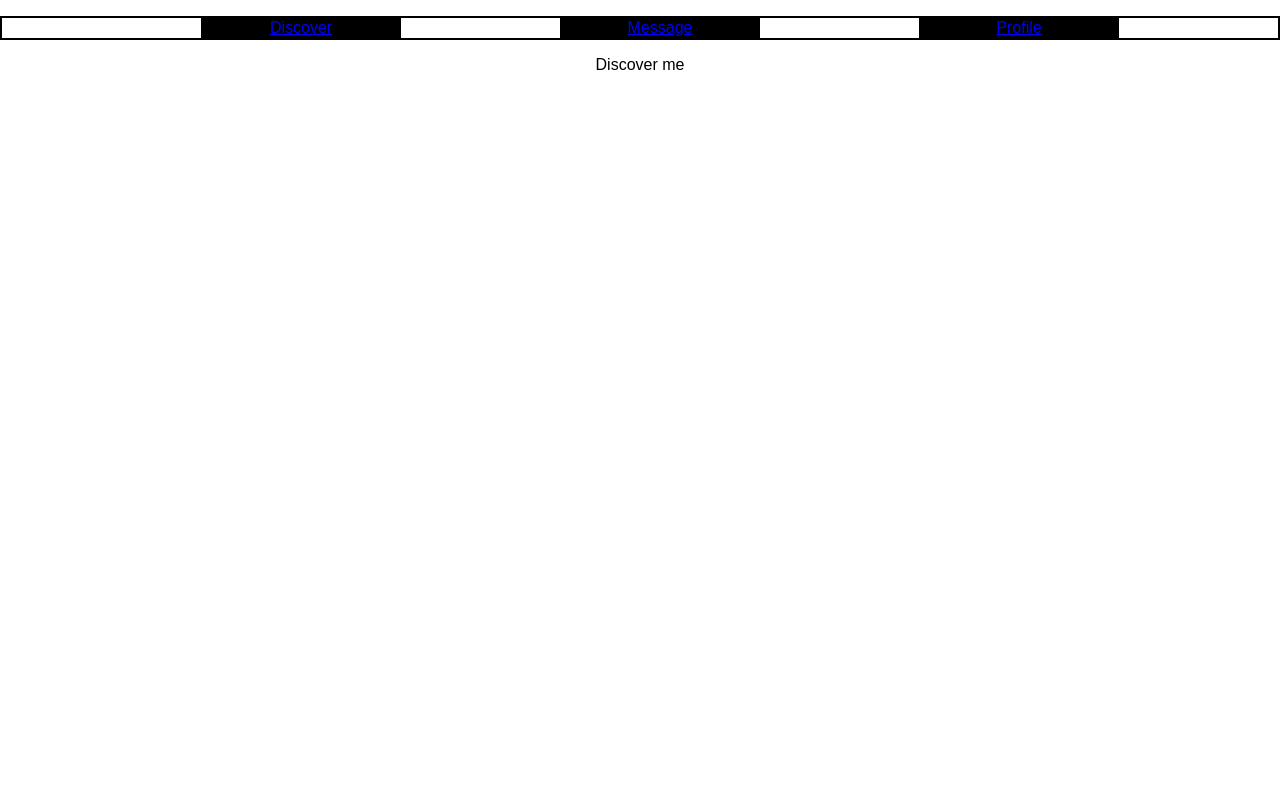
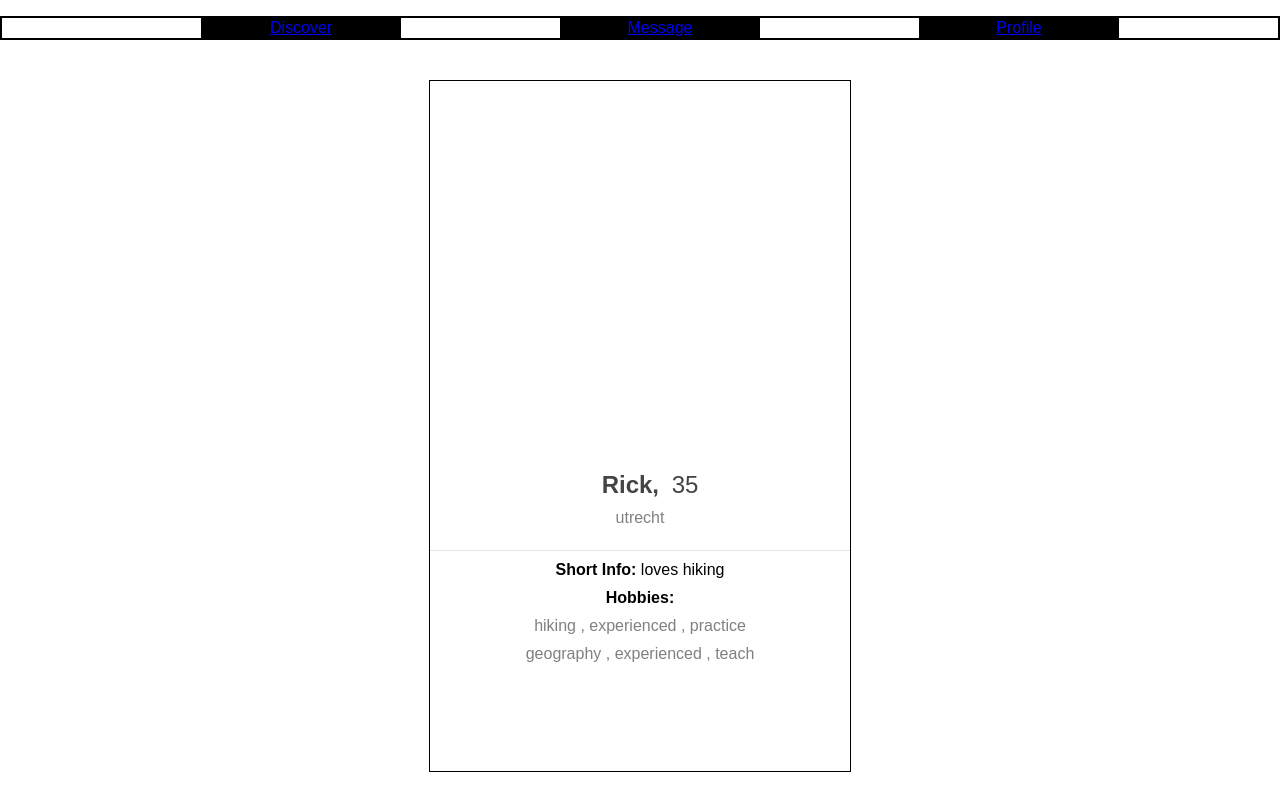
Before and after one commit to ami619847/tinder-like, a React (Create React App) app: page /Discover in a window 1280 px wide. Shown: the top 800 px of the page. Built offline with nearby package versions, Linux system fonts and the light colour scheme.

Commit message:
made user profiles appear on discovery page but not one by one

```diff
--- /dev/null
+++ b/src/components/DiscoverDumbComponent.css
@@ -0,0 +1,50 @@
+.container {
+  width: 420px;
+  height: 690px;
+  border: 1px solid black;
+  margin: 40px auto 0 auto;
+  position: relative;
+}
+
+.pic {
+  height: 55%;
+  position: relative;
+  overflow: hidden;
+}
+
+.image {
+  height: 100%;
+  position: absolute;
+  left: -112px;
+}
+
+.name-box {
+  width: 100%;
+  height: 80px;
+  border-bottom: 1px solid rgba(0,0,0,.1);
+  box-sizing: border-box;
+  font-family: 'Source Sans Pro', sans-serif;
+  position: relative;
+}
+
+h2 {
+  padding-top: -0px;
+  padding-left: 20px;
+  color: #454344;
+  margin: 0;
+  margin-top: 10px;
+}
+
+p {
+  margin: 0;
+  margin-top: 10px;
+  color: grey;
+  padding-left: 20px;
+  padding-right: 20px;
+  font-family: 'Source Sans Pro', sans-serif;
+}
+
+.age {
+  padding-left: 6px;
+  font-weight: 200;
+}
--- /dev/null
+++ b/src/components/DiscoverDumbComponent.js
@@ -0,0 +1,40 @@
+import * as React from 'react'
+import { connect } from 'react-redux'
+import { newUser, newHobby, changeUser } from '../actions/users'
+import { Link } from 'react-router-dom'
+import './DiscoverDumbComponent.css'
+
+class DiscoverDumbComponent extends React.PureComponent {
+  render() {
+    return(
+      <div>
+        { this.props.users.map(user =>
+          <div key={user.userId} className="container">
+            <div className="pic">
+              <img className="image" src=""/>
+            </div>
+            <div className="name-box">
+              <h2>{user.userName}, <span className="age"> {user.userAge}</span></h2>
+              <p>{user.userLocation}</p>
+            </div>
+            <div className="info">
+              <p></p>
+              <div><b>Short Info: </b>{user.userShortDescription}</div>
+              <p></p>
+              <div><b>Hobbies: </b>{user.userHobby.map(hobby => <p>{hobby.typeHobby} , {hobby.experienceHobby} , {hobby.userType}</p>)}</div>
+              </div>
+            </div>
+        )}
+
+      </div>
+    )
+  }
+}
+
+const mapStateToProps = function (state) {
+  return {
+    users: state.users.userData,
+  }
+}
+
+export default connect(mapStateToProps, { newUser, newHobby, changeUser })(DiscoverDumbComponent)
--- a/src/components/DiscoverScreen.js
+++ b/src/components/DiscoverScreen.js
@@ -1,11 +1,12 @@
 import * as React from 'react'
 import Menu from './Menu'
+import DiscoverDumbComponent from './DiscoverDumbComponent'
 
 export default class DiscoverScreen extends React.PureComponent {
   render() {
     return(<div>
       <Menu />
-    <p> Discover me </p>
+      <DiscoverDumbComponent />
   </div>
     )
   }
--- a/src/components/Menu.js
+++ b/src/components/Menu.js
@@ -27,7 +27,7 @@ class Menu extends React.PureComponent {
           <Link to="/Profile">Profile</Link>
          </li>
       </ul>
-      {/* { this.props.users.map(user => <p>{user.userName}</p>)} we might need this for displaying other people's profiles*/}
+      {/* { this.props.users.map(user => <p>{user.userName}</p>)} */}
     </div>
     )
   }
@@ -35,7 +35,7 @@ class Menu extends React.PureComponent {
 
 const mapStateToProps = function (state) {
   return {
-    users: state.users,
+    users: state.users.userData,
   }
 }
 
```
